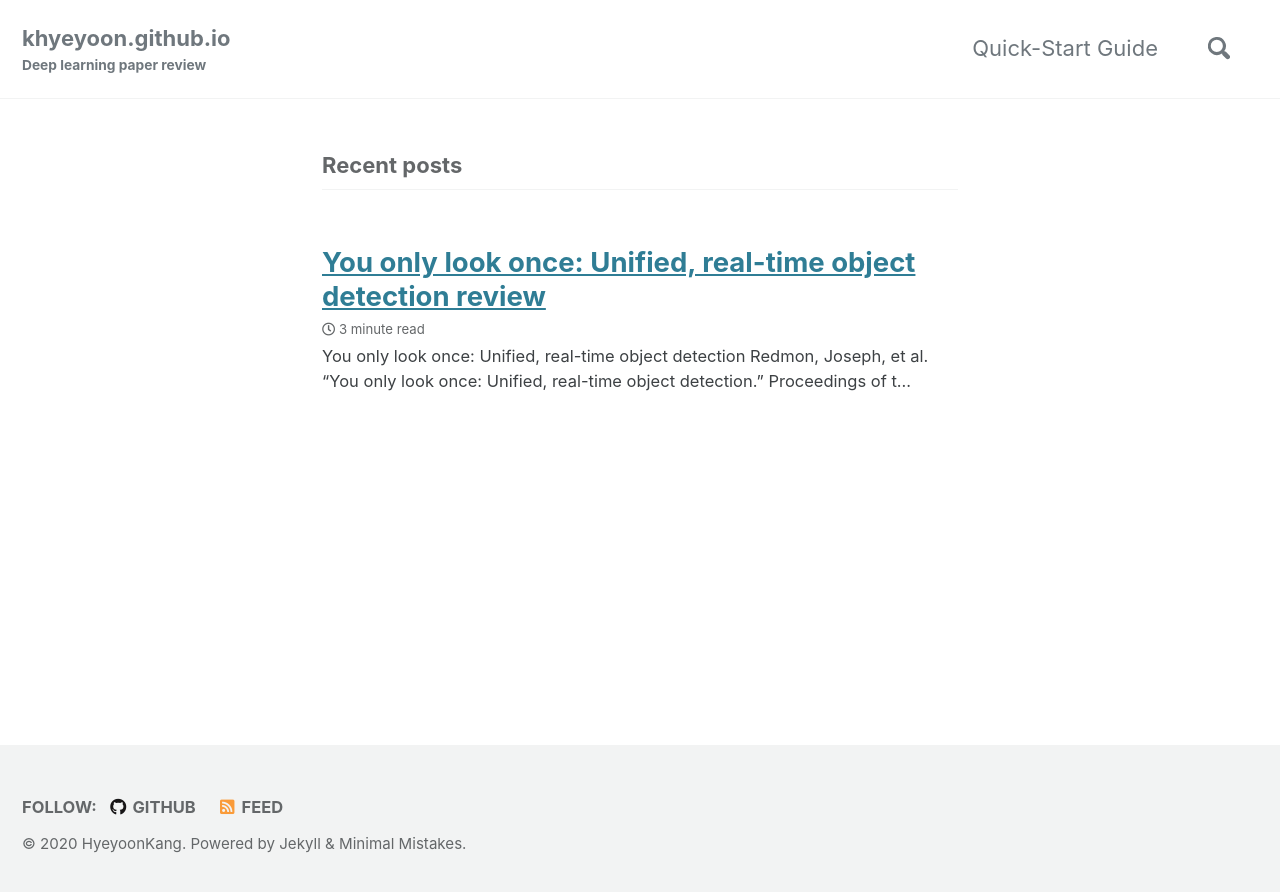
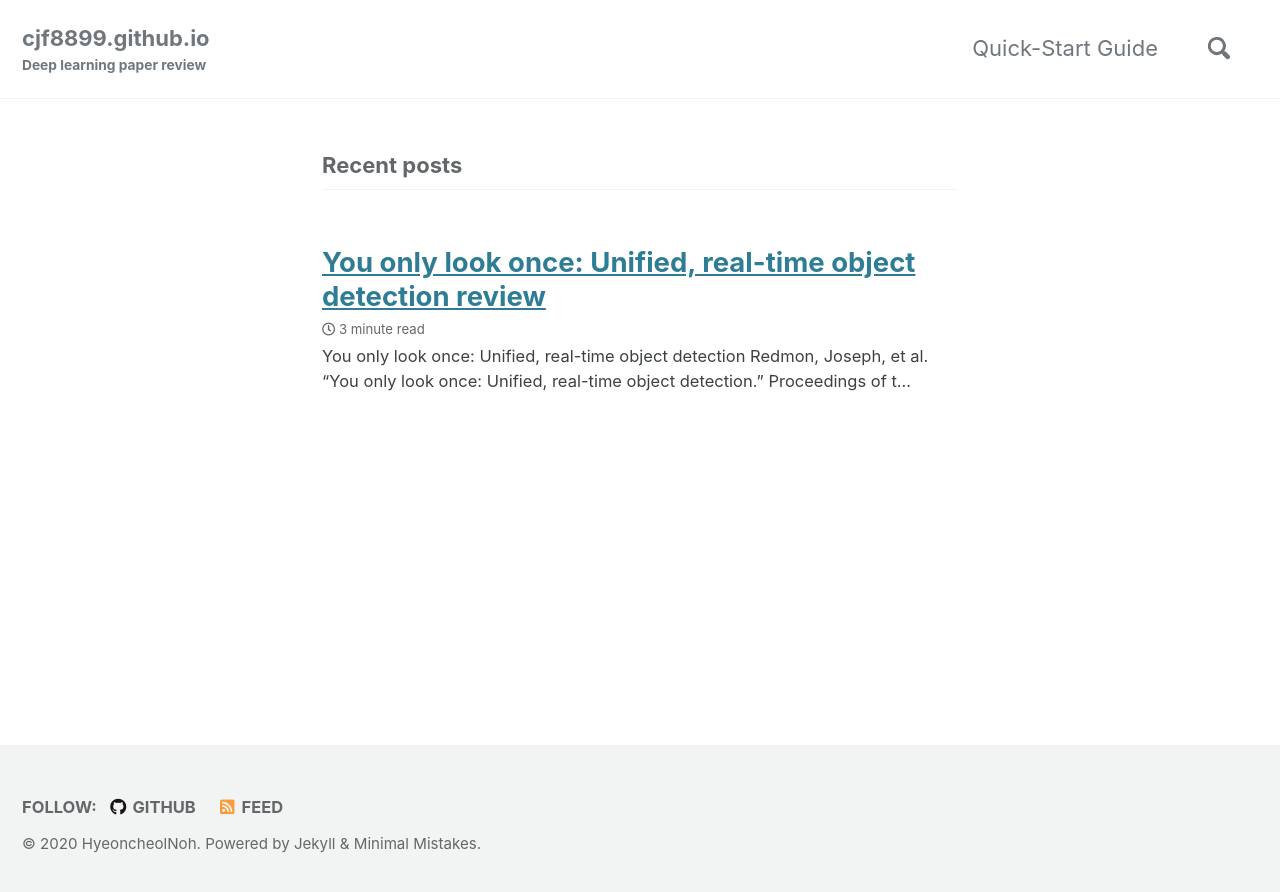
Before and after one commit to cjf8899/cjf8899.github.io, a Jekyll site: the page built from index.markdown, in a window 1280 px wide. Shown: the top 892 px of the page. Built offline with Jekyll 4.4.1, drawn with Linux system fonts in a browser that asks for light colours; cached includes are drawn as plain includes; the list of posts is cut into pages by our own code; comment, search, counter and statistics services are not loaded; a style sheet for code colours, icons or effects is not loaded.

Commit message:
Update _config.yml

```diff
--- a/_config.yml
+++ b/_config.yml
@@ -11,14 +11,14 @@ minimal_mistakes_skin    : "default" # "air", "aqua", "contrast", "dark", "dirt"
 
 # Site Settings
 locale                   : "en-US"
-title                    : "khyeyoon.github.io"
+title                    : "cjf8899.github.io"
 title_separator          : "-"
 subtitle                 : "Deep learning paper review"
-name                     : &name "HyeyoonKang" # &name is a YAML anchor which can be *referenced later
+name                     : &name "HyeoncheolNoh" # &name is a YAML anchor which can be *referenced later
 description              : "deep learning paper review upload"
-url                      : "https://khyeyoon.github.io" # the base hostname & protocol for your site e.g. "https://mmistakes.github.io"
+url                      : "https://cjf8899.github.io" # the base hostname & protocol for your site e.g. "https://mmistakes.github.io"
 baseurl                  : #"/categories" # the subpath of your site, e.g. "/blog"
-repository               : "khyeyoon/khyeyoon.github.io"
+repository               : "cjf8899/cjf8899.github.io"
 teaser                   : # path of fallback teaser image, e.g. "/assets/images/500x300.png"
 logo                     : # path of logo image to display in the masthead, e.g. "/assets/images/88x88.png"
 masthead_title           : # overrides the website title displayed in the masthead, use " " for no title
@@ -27,7 +27,7 @@ words_per_minute         : 200
 comments:
   provider               : "disqus" # false (default), "disqus", "discourse", "facebook", "staticman_v2", "staticman", "utterances", "custom"
   disqus:
-    shortname            : "hyeyoons-blog"
+    shortname            : "Hyeoncheol-blog"
   discourse:
     server               : # https://meta.discourse.org/t/embedding-discourse-comments-via-javascript/31963 , e.g.: meta.discourse.org
   facebook:
@@ -89,15 +89,15 @@ analytics:
 
 # Site Author
 author:
-  name             : "HyeyoonKang"
-  avatar           : "/assets/img/hy.jpg"
+  name             : "HyeonCheol Noh"
+  avatar           : "/assets/img/hc.jpg"
   bio              : "Hanbat university AIRLab"
   location         : "Hanbat university"
-  email            : "koycc1220@gmail.com"
+  email            : "cjf8899@gmail.com"
   links:
     - label: "GitHub"
       icon: "fab fa-fw fa-github"
-      url: "https://github.com/khyeyoon"
+      url: "https://github.com/cjf8899"
 
 
 # Site Footer
@@ -105,7 +105,7 @@ footer:
   links:
     - label: "GitHub"
       icon: "fab fa-fw fa-github"
-      url: "https://github.com/khyeyoon"
+      url: "https://github.com/cjf8899"
 
 
 # Reading Files
```
